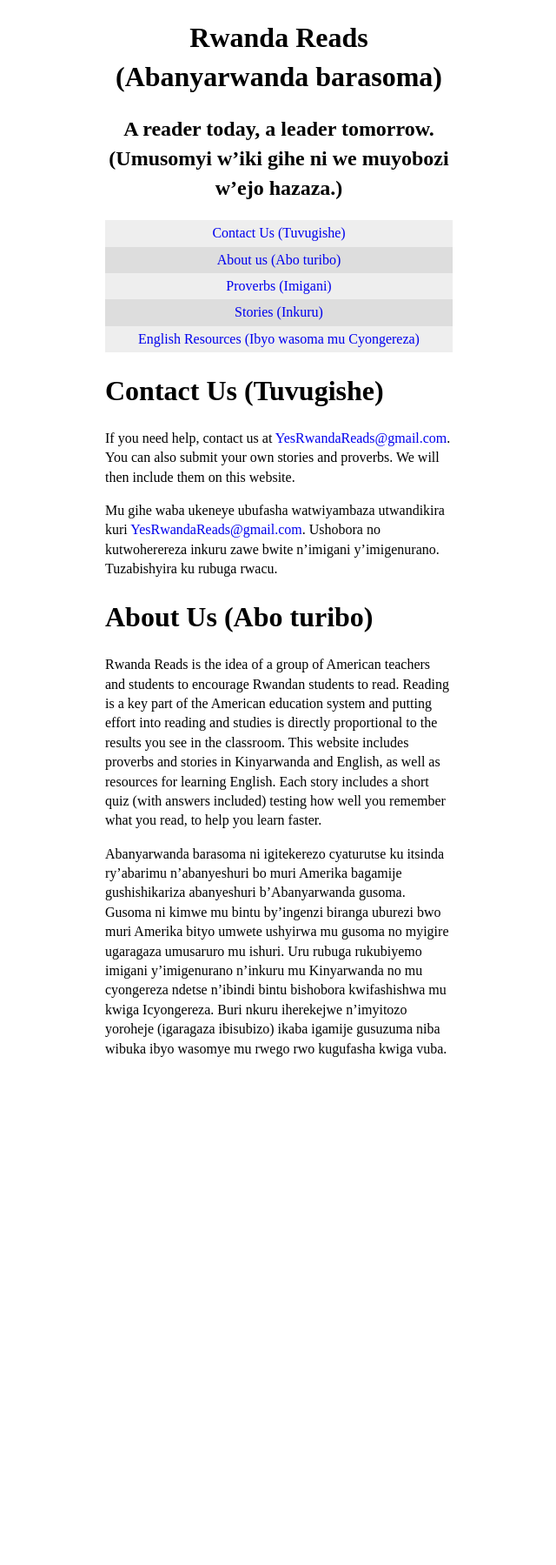
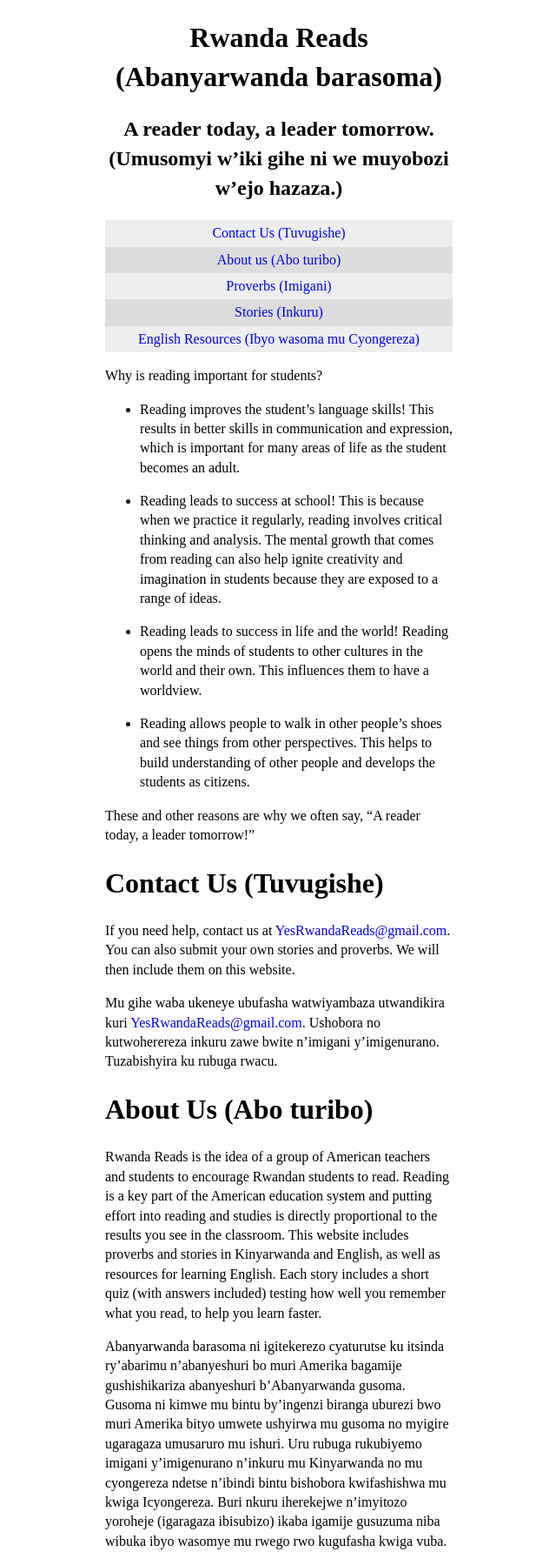
Before and after one commit to RwandaReads/RwandaReads.github.io, a Jekyll site: the page built from index.md, in a window 1280 px wide. Shown: the whole page at 87% size, without its empty margins (319-959 px from the left). Built offline with Jekyll 4.4.1, drawn with Linux system fonts in a browser that asks for light colours; before the commit the page ends 1233 px from its top, so only the background shows below that.

Commit message:
Update index.md

```diff
--- a/index.md
+++ b/index.md
@@ -14,6 +14,18 @@ navigation:
 - name: English Resources (Ibyo wasoma mu Cyongereza)
   link: "resources.html"
 ---
+
+Why is reading important for students?
+
+- Reading improves the student’s language skills! This results in better skills in communication and expression, which is important for many areas of life as the student becomes an adult.
+
+- Reading leads to success at school! This is because when we practice it regularly, reading involves critical thinking and analysis. The mental growth that comes from reading can also help ignite creativity and imagination in students because they are exposed to a range of ideas.
+
+- Reading leads to success in life and the world! Reading opens the minds of students to other cultures in the world and their own. This influences them to have a worldview.
+
+- Reading allows people to walk in other people's shoes and see things from other perspectives. This helps to build understanding of other people and develops the students as citizens.
+
+These and other reasons are why we often say, “A reader today, a leader tomorrow!”
 
 # Contact Us (Tuvugishe) {#contact}
 
```
